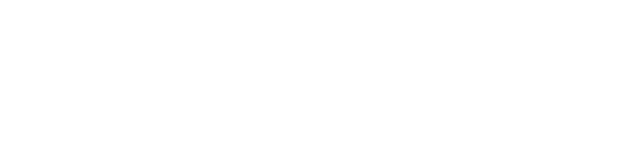
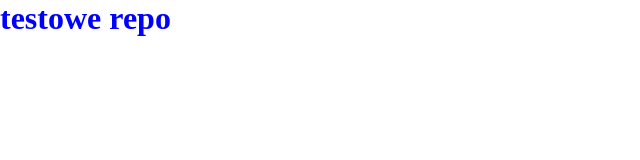
Before and after one commit to bzul85/testing, a plain HTML site: page index.html in a window 1280 px wide. Shown: the whole page, without its empty margins (0-640 px from the left). Drawn offline with Linux system fonts and the light colour scheme.

Commit message:
added h1, added color blue in style.css

```diff
--- a/index.html
+++ b/index.html
@@ -7,6 +7,7 @@
     <link rel="stylesheet" href="style.css">
 </head>
 <body>
+    <h1>testowe repo</h1>
 
 </body>
 </html>
--- a/style.css
+++ b/style.css
@@ -9,3 +9,7 @@ body {
     width: 100vw;
     height: 100vh;
 }
+
+h1 {
+    color: blue;
+}
```
